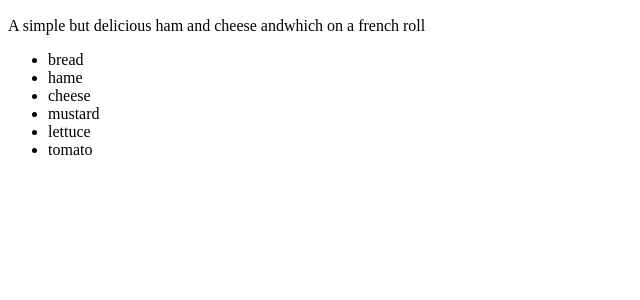
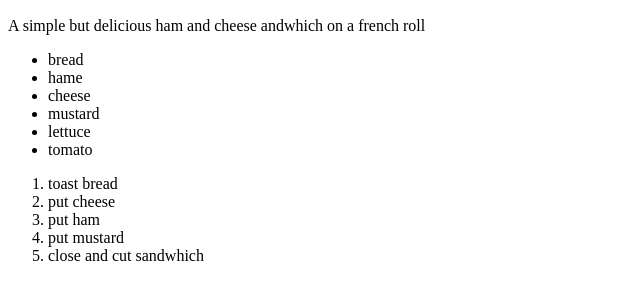
Before and after one commit to Anthony10799/odin-recipes., a plain HTML site: page recipes/sanwhich.html in a window 1280 px wide. Shown: the part 434-734 px from the top of the page, without its empty margins (0-640 px from the left). Drawn offline with Linux system fonts and the light colour scheme.

Commit message:
sanwhich.html

```diff
--- a/recipes/sanwhich.html
+++ b/recipes/sanwhich.html
@@ -18,9 +18,17 @@
             <li>cheese</li>
             <li>mustard</li>
             <li>lettuce</li>
-            <li>tomato</li>
+            <li>tomato</lis>
 
         </ul>
+
+        <ol>
+            <li>toast bread</li>
+            <li>put cheese</li>
+            <li>put ham</li>
+            <li>put mustard</li>
+            <li>close and cut sandwhich</li>
+        </ol>
     </body>
 
 </html>
```
